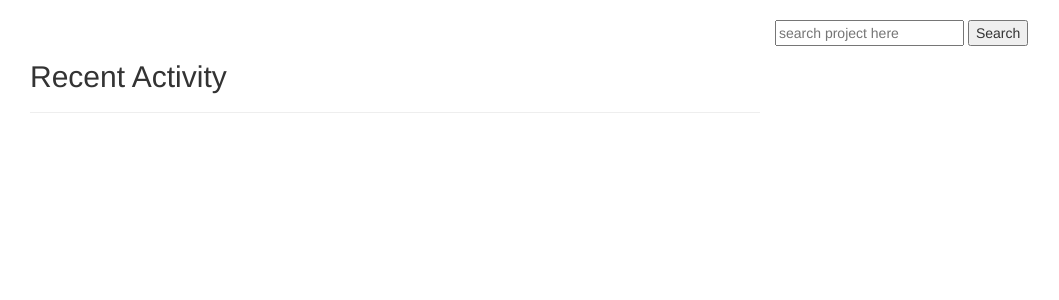
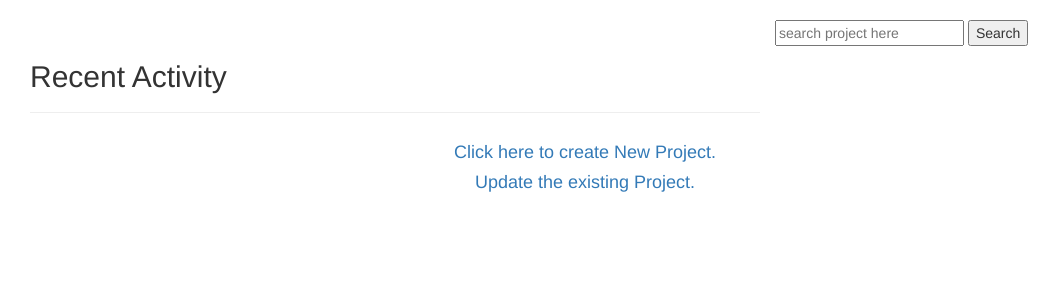
Before and after one commit to mdarkcity/crowdfunding-site, a PHP site: page /home.php in a window 1280 px wide. Shown: the top 300 px of the page, without its empty margins (55-1114 px from the left). Run offline with PHP 8.4, Linux system fonts and the light colour scheme; the visitor is signed in with stand-in values (Sample User, id 1); data that the repository does not hold is empty.

Commit message:
Update home.php

```diff
--- a/home.php
+++ b/home.php
@@ -154,7 +154,12 @@ function err_close() {
       <input type="text" name="project_name" placeholder="search project here">
       <input type="submit" name="search" value="Search">
     </form>
-
+<div class="row">
+        <div class="col-md-4 col-md-offset-4 text-center">
+        <h4> <a href='projectcreate.php'>Click here to create New Project.</a></h4>
+		    <h4> <a href='owner_project.php'>Update the existing Project.</a></h4>
+        </div>
+</div>
   </div>
 </body>
 </html>
```
